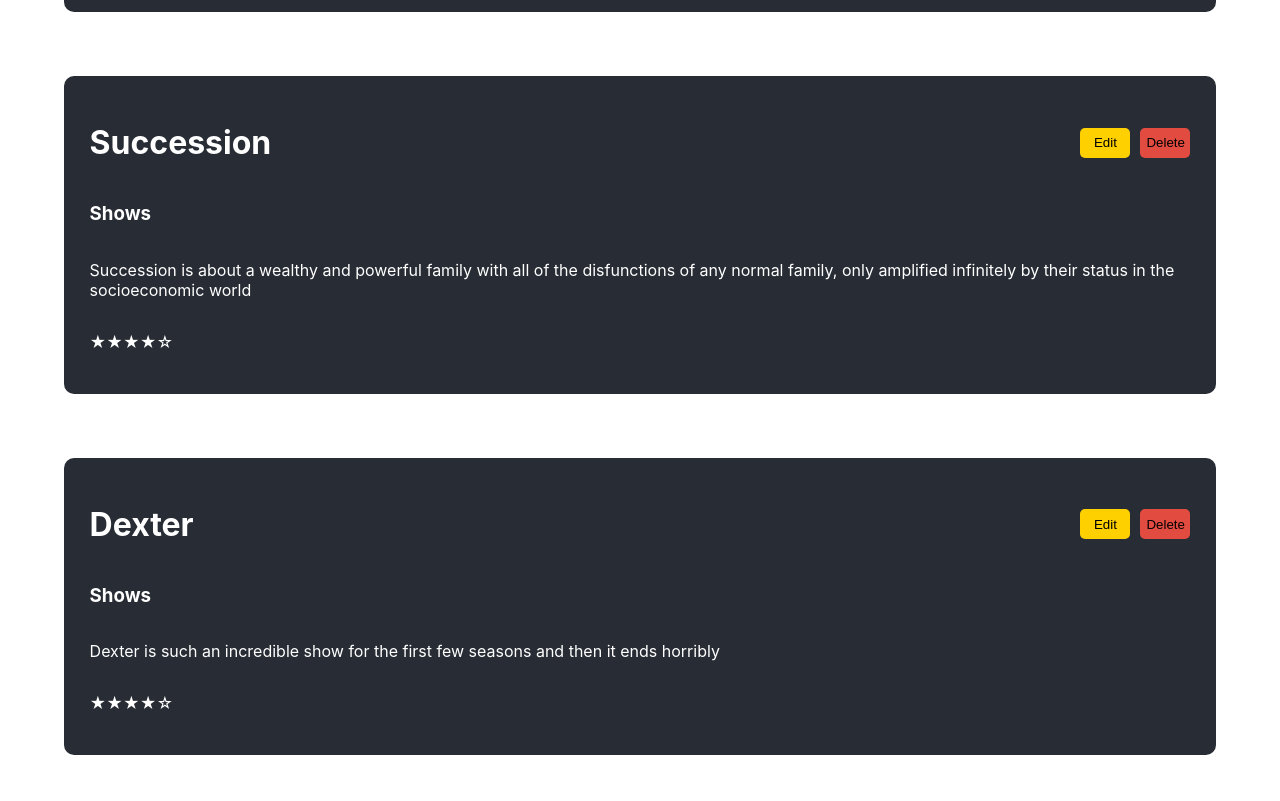
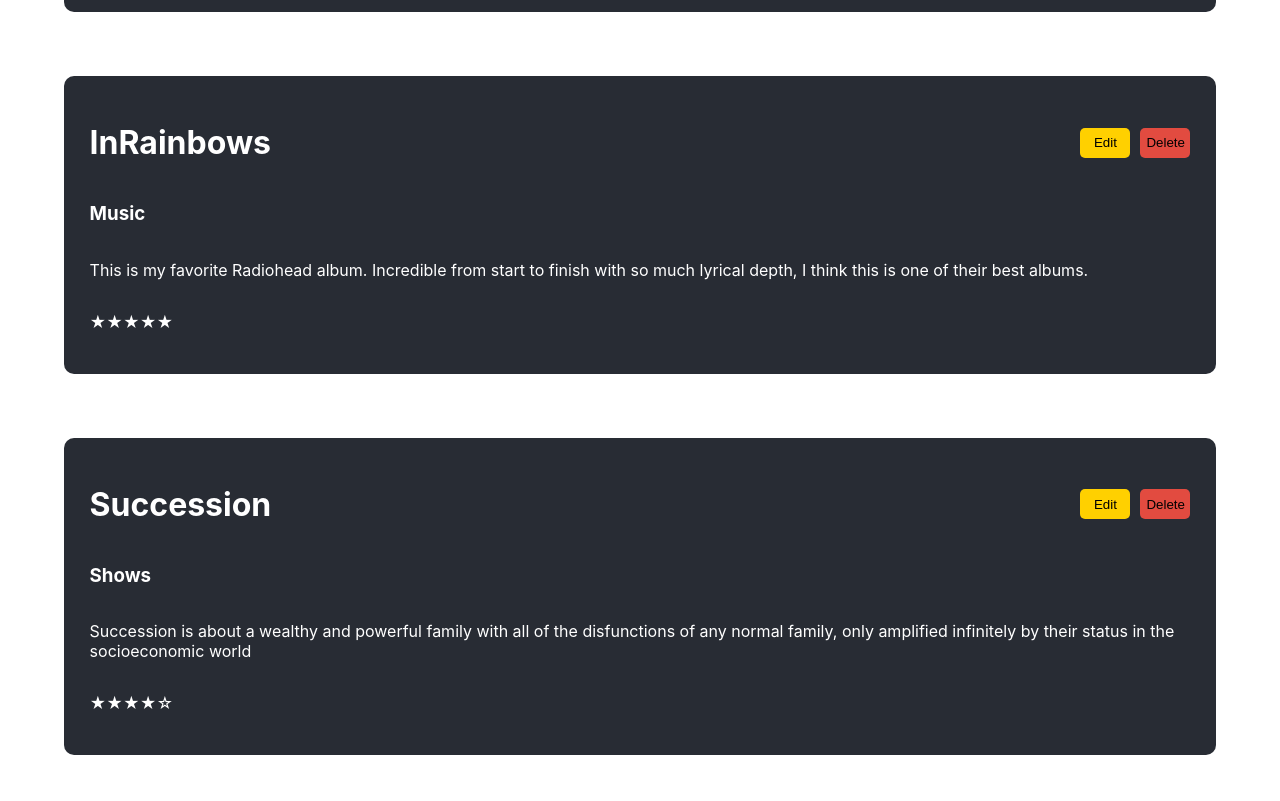
Before and after one commit to eurobi/phase-2-final-project, a React (Create React App) app in the folder my-app/: page / in a window 1280 px wide. Shown: the part 1679-2480 px from the top of the page. Built offline with nearby package versions, Linux system fonts and the light colour scheme; data requests are answered from the project's data file.

Commit message:
music category

```diff
--- a/my-app/db.json
+++ b/my-app/db.json
@@ -55,6 +55,13 @@
       "content": "Explores a group of siblings who, as children, grew up in what would go on to become the most famous haunted house in the country. Now adults, and forced back together in the face of tragedy, the family must finally confront the ghosts of their past, some of which still lurk in their minds while others might actually be stalking the shadows of Hill House.",
       "rating": "3",
       "id": 10
+    },
+    {
+      "category": "Music",
+      "title": "InRainbows",
+      "content": "This is my favorite Radiohead album.  Incredible from start to finish with so much lyrical depth, I think this is one of their best albums.",
+      "rating": "5",
+      "id": 11
     }
   ]
 }
--- a/my-app/src/Components/Filters.js
+++ b/my-app/src/Components/Filters.js
@@ -5,6 +5,7 @@
         "Movies",
         "Shows",
         "Restaurants",
+        "Music"
     ]
     const sortOptions = [
         "Rating (High to Low)",
--- a/my-app/src/Components/ReviewForm.js
+++ b/my-app/src/Components/ReviewForm.js
@@ -17,6 +17,7 @@
         "Movies",
         "Shows",
         "Restaurants",
+        "Music"
     ]
     const history = useHistory()
 
```
